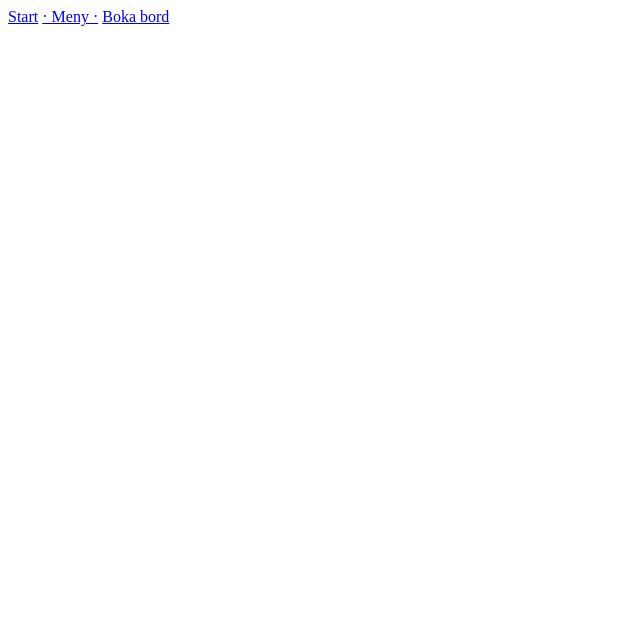
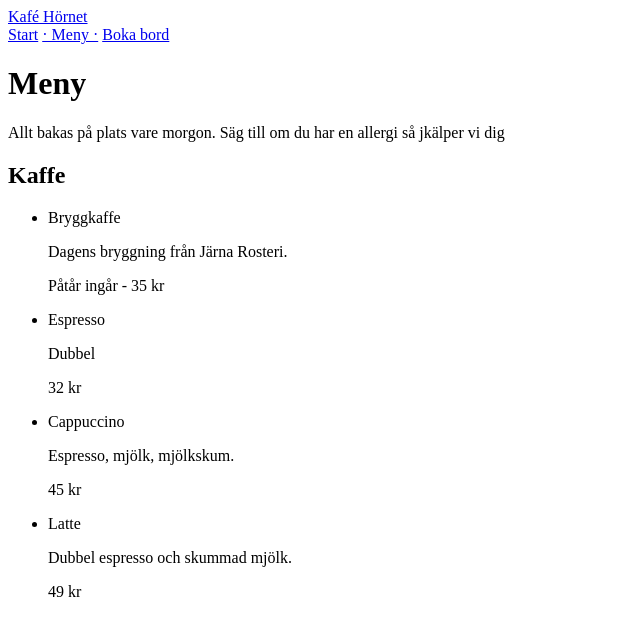
Before and after one commit to mariaingwall/cafehornet, a plain HTML site: page menu.html in a window 1280 px wide. Shown: the whole page, without its empty margins (0-640 px from the left). Drawn offline with Linux system fonts and the light colour scheme.

Commit message:
added more html

```diff
--- a/menu.html
+++ b/menu.html
@@ -2,12 +2,52 @@
 <html lang="sv">
   <head>
     <meta charset="UTF-8" />
-    <title>Café Hörnet</title>
+    <title>Kafé Hörnet</title>
   </head>
   <body>
-    <nav>
-      <a href="index.html"> Start</a> <a href="menu.html"> · Meny ·</a>
-      <a href="booking.html"> Boka bord</a>
-    </nav>
+    <header>
+      <a href="index.html">Kafé Hörnet</a>
+      <nav>
+        <a href="index.html"> Start</a> <a href="menu.html"> · Meny ·</a>
+        <a href="booking.html"> Boka bord</a>
+      </nav>
+    </header>
+    <h1>Meny</h1>
+    <p>
+      Allt bakas på plats vare morgon. Säg till om du har en allergi så jkälper
+      vi dig
+    </p>
+    <section>
+      <h2>Kaffe</h2>
+
+      <ul>
+        <li>
+          <p>Bryggkaffe</p>
+          <p>Dagens bryggning från Järna Rosteri.</p>
+          <p>Påtår ingår - 35 kr</p>
+        </li>
+      </ul>
+      <ul>
+        <li>
+          <p>Espresso</p>
+          <p>Dubbel</p>
+          <p>32 kr</p>
+        </li>
+      </ul>
+      <ul>
+        <li>
+          <p>Cappuccino</p>
+          <p>Espresso, mjölk, mjölkskum.</p>
+          <p>45 kr</p>
+        </li>
+      </ul>
+      <ul>
+        <li>
+          <p>Latte</p>
+          <p>Dubbel espresso och skummad mjölk.</p>
+          <p>49 kr</p>
+        </li>
+      </ul>
+    </section>
   </body>
 </html>
```
Also changed, not shown: index.html (+34 -5 lines), images/hus.jpg (added), images/kanel.jpg (added), images/latte.jpg (added), images/soppa.jpg (added).
